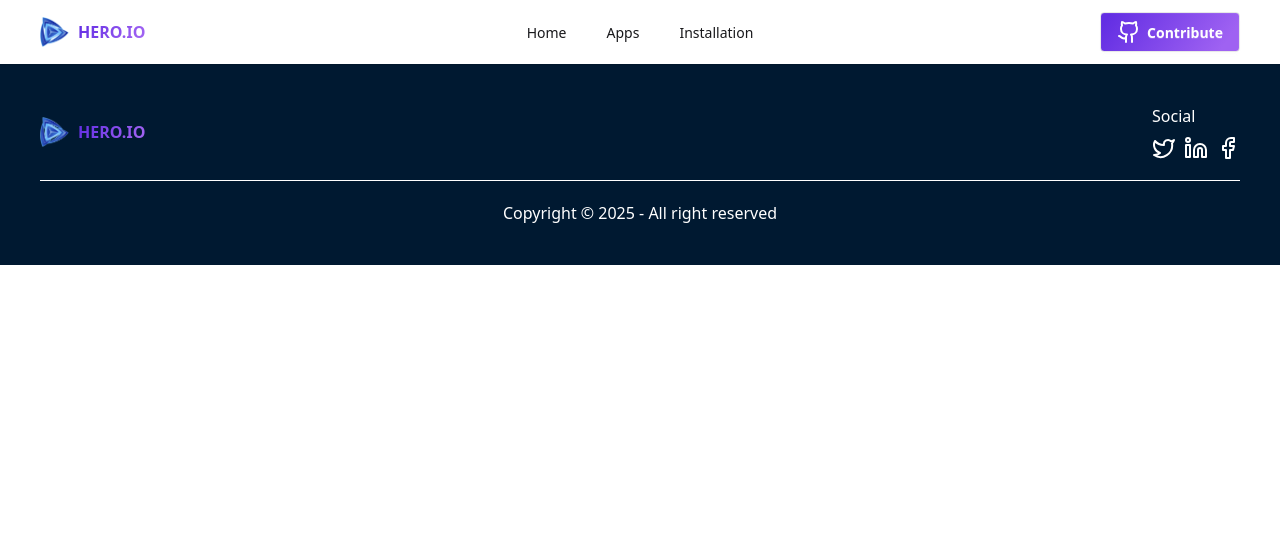
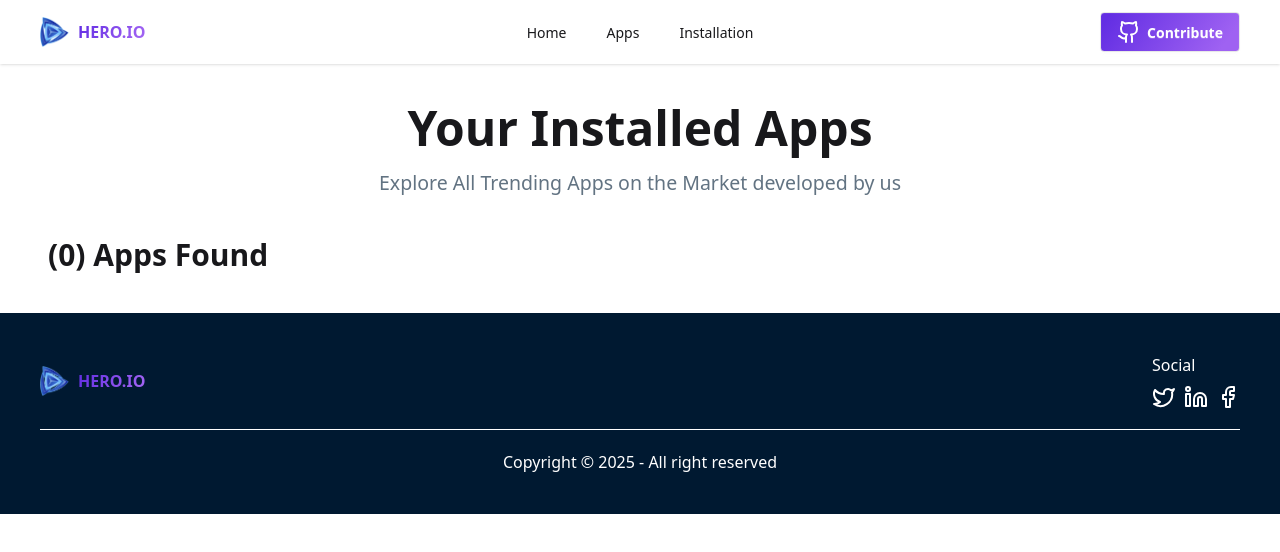
Before and after one commit to hossain-shifat/Assignment-8, a React (Vite) app: page /installation in a window 1280 px wide. Shown: the top 552 px of the page. Built offline with nearby package versions, Linux system fonts and the light colour scheme.

Commit message:
Add installed app section

```diff
--- a/src/Routes/Routes.jsx
+++ b/src/Routes/Routes.jsx
@@ -26,6 +26,7 @@ export const router = createBrowserRouter([
             },
             {
                 path:'/installation',
+                loader: ()=>fetch('/public/AppsData.json'),
                 Component: Installation
             },
             {
--- a/src/pages/AppDetail/AppDetails.jsx
+++ b/src/pages/AppDetail/AppDetails.jsx
@@ -2,11 +2,16 @@ import React from 'react'
 import { useLoaderData, useParams } from 'react-router-dom'
 import { ResponsiveContainer, BarChart, Bar, XAxis, YAxis, Tooltip, Legend, CartesianGrid } from 'recharts';
 import { assets } from '../../assets/assets';
+import { addToLocal } from '../../utility/utility';
 
 const AppDetails = () => {
     const {id} = useParams()
     const appData = useLoaderData()
     const app = appData.find(appId => appId.id === parseInt(id))
+
+    const hanldeLocalStorage = (id) =>{
+        addToLocal(id)
+    }
 
   return (
     <div>
@@ -37,7 +42,7 @@ const AppDetails = () => {
                     </div>
                 </div>
                 <div className="flex justify-center md:justify-start items-center my-5 mt-10">
-                    <button className="btn btn-prymary border-none outline-none bg-[#00D390] text-white font-bold text-md">Install Now ({app.size} MB)</button>
+                    <button onClick={()=>hanldeLocalStorage(id)} className="btn btn-prymary border-none outline-none bg-[#00D390] text-white font-bold text-md">Install Now ({app.size} MB)</button>
                 </div>
             </div>
         </div>
--- a/src/pages/Installation/Installation.jsx
+++ b/src/pages/Installation/Installation.jsx
@@ -1,9 +1,36 @@
-import React from 'react'
+import React, { useEffect, useState } from 'react'
+import { useLoaderData } from 'react-router-dom'
+import { storedApp } from '../../utility/utility'
+import InstalledApps from '../InstalledApps/InstalledApps'
 
 const Installation = () => {
+    const [localApps,setLocalApps] = useState([])
+    const appData = useLoaderData()
+
+
+    useEffect( () => {
+        const storedAppData = storedApp()
+        const convertedStoredApp = storedAppData.map(id=> parseInt(id))
+        const localAppList = appData.filter(app=>convertedStoredApp.includes(app.id))
+        setLocalApps(localAppList)
+
+    },[])
+
+
   return (
-    <div>
-
+    <div className="my-10">
+        <div className="text-center space-y-4 mb-10">
+            <h1 className="text-3xl md:text-5xl font-bold">Your Installed Apps</h1>
+            <p className="p mx-2 md:mx-0">Explore All Trending Apps on the Market developed by us</p>
+        </div>
+        <div className="max-w-[1200px] mx-auto">
+            <h1 className="font-bold text-2xl mb-5 md:text-3xl pl-2">({localApps.length}) Apps Found</h1>
+            <div className="space-y-2">
+                {
+                    localApps.map(app=> <InstalledApps key={app.id} app={app}/>)
+                }
+            </div>
+        </div>
     </div>
   )
 }
--- /dev/null
+++ b/src/pages/InstalledApps/InstalledApps.jsx
@@ -0,0 +1,27 @@
+import { Download, Star } from 'lucide-react'
+import React from 'react'
+
+const InstalledApps = ({app}) => {
+  return (
+    <div className="flex gap-4 justify-between border border-gray-100 shadow-sm mx-2 p-4 rounded-xl">
+        <div className="flex gap-3  ">
+            <img src={app.image} className="w-[60px] h-[60px] md:w-[80px] md:h-[80px] border border-gray-100 shadow-sm object-cover rounded-xl" alt="" />
+            <div className="space-y-1">
+                <div className="font-bold">
+                    <h1>{app.title}</h1>
+                </div>
+                <div className="flex gap-3 items-center">
+                    <p className="flex gap-1 items-center  text-[#00D390]"><Download strokeWidth={3} size={16}/><span>{app.downloads}</span></p>
+                    <p className="flex gap-2 items-center font-bold p-1 bg-[#FFF0E1] px-1 text-[#FF8811] rounded-sm"><Star fill="#FF8811" stroke="#FF8811" strokeWidth={3} size={16}/><span>{app.ratingAvg}</span></p>
+                    <p className="text-[#627382]">{app.size} MB</p>
+                </div>
+            </div>
+        </div>
+        <div className="flex justify-center items-center">
+            <button className="btn btn-primary border-none outline-none font-bold shadow-none text-white bg-[#00D390]">Uninstall</button>
+        </div>
+    </div>
+  )
+}
+
+export default InstalledApps
--- /dev/null
+++ b/src/utility/utility.js
@@ -0,0 +1,28 @@
+const storedApp = () =>{
+
+    const storedAppStr = localStorage.getItem("appList")
+    if (storedAppStr) {
+        const storedAppData = JSON.parse(storedAppStr)
+        return storedAppData;
+    }
+    else {
+        return []
+    }
+}
+
+
+const addToLocal = (id) =>{
+
+    const storedAppData = storedApp()
+
+    if (storedAppData.includes(id)) {
+        alert("id already exist")
+    }
+    else{
+        storedAppData.push(id)
+        const data = JSON.stringify(storedAppData)
+        localStorage.setItem("appList",data)
+    }
+}
+
+export { addToLocal, storedApp }
```
